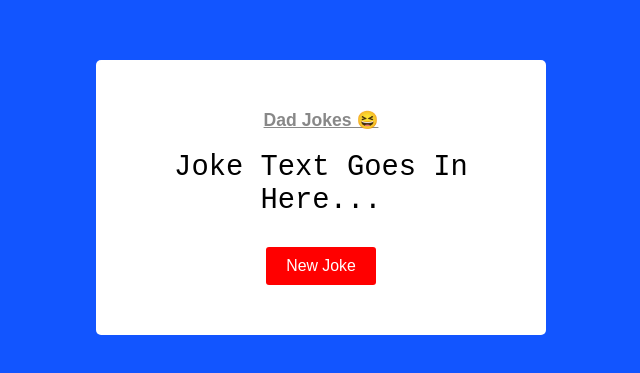
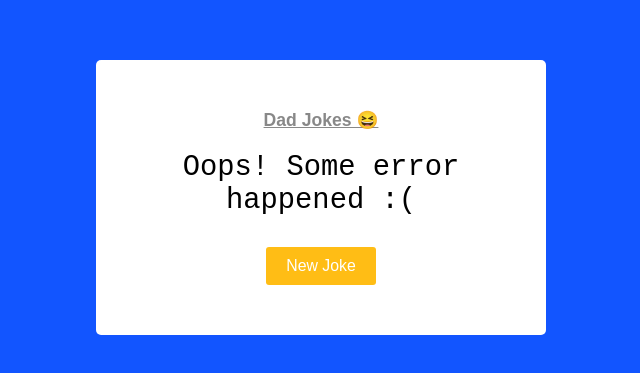
Before and after one commit to canopus23/My_Projects, a plain HTML site: page Jokes/index.html in a window 1280 px wide. Shown: the part 203-576 px from the top of the page, without its empty margins (319-959 px from the left). Drawn offline with Linux system fonts and the light colour scheme; no server answers.

Commit message:
Color Changes

```diff
--- a/Jokes/script.js
+++ b/Jokes/script.js
@@ -22,6 +22,11 @@ function getjoke() {
         const joke = data.joke;
 
         joke_text.innerHTML = joke;
-    })
 
+    }).catch(function(error) {
+
+        joke_text.innerText = 'Oops! Some error happened :(';
+        // console log the error
+        console.log(error);
+    });
 }
--- a/Jokes/style.css
+++ b/Jokes/style.css
@@ -22,7 +22,8 @@
   }
 
   .btn:hover {
-    cursor: pointer; /* hand symbol */
+    cursor: pointer;
+    background-color: #d09500;
   }
 
   /* body */
@@ -63,5 +64,5 @@
 
   /* .new-joke-btn */
   .new-joke-btn {
-    background-color: #FF0000;
+    background-color: #ffbd15;
   }
```
